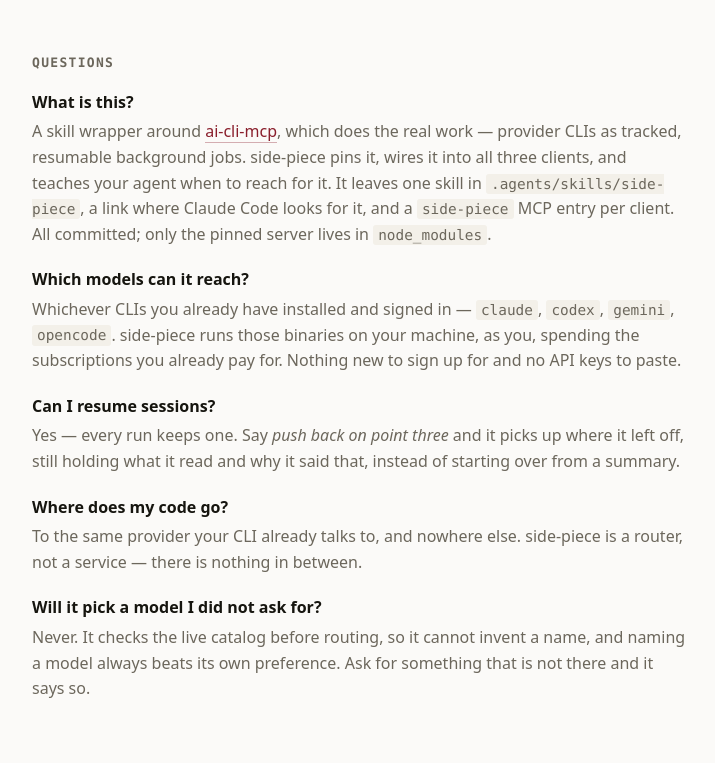
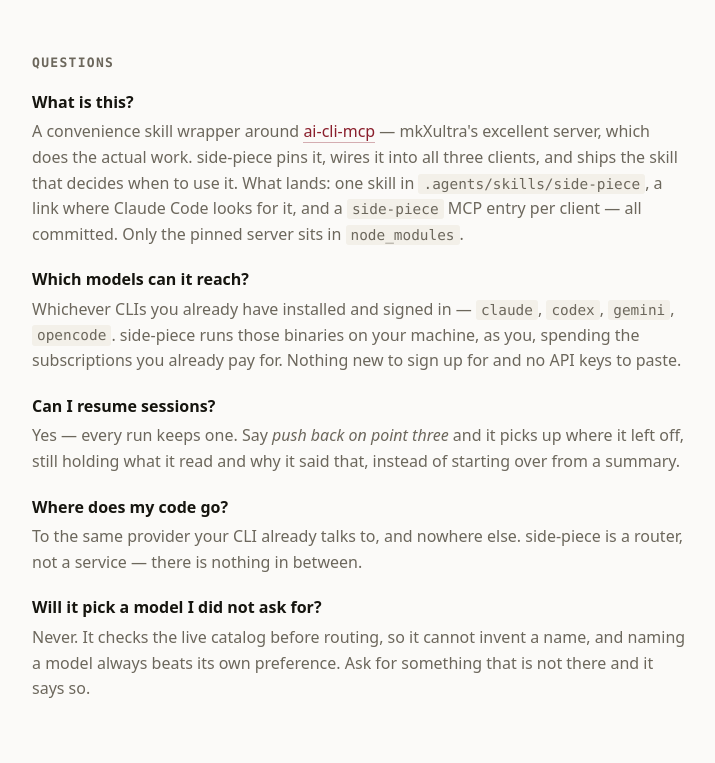
Before and after one commit to thejustinwalsh/side-piece, a website: page docs/index.html in a window 1280 px wide. Shown: the part 996-1759 px from the top of the page, without its empty margins (280-995 px from the left). Drawn offline with Linux system fonts and the light colour scheme.

Commit message:
docs: match the site's what-is-this to the README blurb
Same framing and credit, still naming where the files land.

```diff
--- a/docs/index.html
+++ b/docs/index.html
@@ -172,7 +172,7 @@
   <h2>Questions</h2>
   <dl>
     <dt>What is this?</dt>
-    <dd>A skill wrapper around <a href="https://github.com/mkXultra/ai-cli-mcp">ai-cli-mcp</a>, which does the real work — provider CLIs as tracked, resumable background jobs. side-piece pins it, wires it into all three clients, and teaches your agent when to reach for it. It leaves one skill in <code>.agents/skills/side-piece</code>, a link where Claude Code looks for it, and a <code>side-piece</code> MCP entry per client. All committed; only the pinned server lives in <code>node_modules</code>.</dd>
+    <dd>A convenience skill wrapper around <a href="https://github.com/mkXultra/ai-cli-mcp">ai-cli-mcp</a> — mkXultra's excellent server, which does the actual work. side-piece pins it, wires it into all three clients, and ships the skill that decides when to use it. What lands: one skill in <code>.agents/skills/side-piece</code>, a link where Claude Code looks for it, and a <code>side-piece</code> MCP entry per client — all committed. Only the pinned server sits in <code>node_modules</code>.</dd>
 
     <dt>Which models can it reach?</dt>
     <dd>Whichever CLIs you already have installed and signed in — <code>claude</code>, <code>codex</code>, <code>gemini</code>, <code>opencode</code>. side-piece runs those binaries on your machine, as you, spending the subscriptions you already pay for. Nothing new to sign up for and no API keys to paste.</dd>
```
